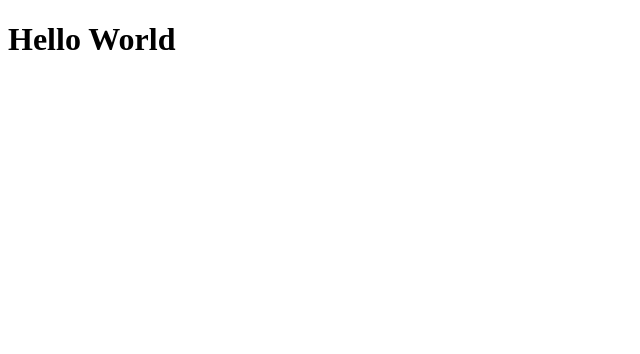
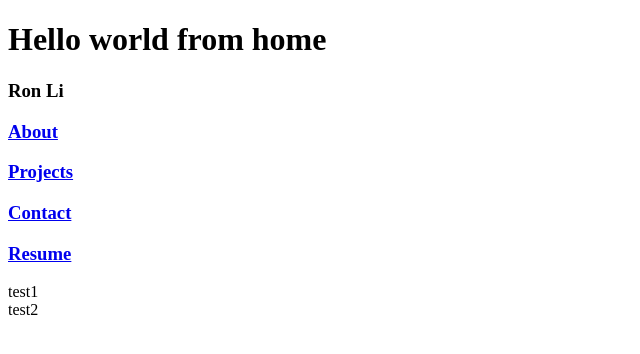
Before and after one commit to RunEMC/PersonalWebsiteReact, a React app: page / in a window 1280 px wide. Shown: the top 354 px of the page, without its empty margins (0-640 px from the left). Built offline with nearby package versions, Linux system fonts and the light colour scheme; the HTML template or start-up script is replaced by a standard one.

Commit message:
Added basic routing with react-router and react-router-dom also added react-bootstrap and it's CDN import

```diff
--- a/package.json
+++ b/package.json
@@ -19,7 +19,10 @@
     "babel-preset-react": "^6.24.1",
     "express": "^4.16.2",
     "react": "^16.2.0",
+    "react-bootstrap": "^0.32.1",
     "react-dom": "^16.2.0",
+    "react-router": "^4.2.0",
+    "react-router-dom": "^4.2.2",
     "webpack": "^3.11.0",
     "webpack-dev-middleware": "^2.0.5"
   }
--- /dev/null
+++ b/src/Components/About.js
@@ -0,0 +1,7 @@
+import React from 'react';
+
+const About = () => (
+  <h1>Hello World from about</h1>
+);
+
+export default About;
--- /dev/null
+++ b/src/Components/App.js
@@ -0,0 +1,13 @@
+import React from 'react';
+import { Switch, Route } from 'react-router-dom';
+import Home from './Home';
+import About from './About';
+
+const App = () => (
+  <Switch>
+    <Route exact path="/" component={Home}/>
+    <Route path="/about" component={About}/>
+  </Switch>
+);
+
+export default App;
--- /dev/null
+++ b/src/Components/Home.js
@@ -0,0 +1,38 @@
+import React from 'react';
+import { Link } from 'react-router-dom';
+import { Grid, Row, Col } from 'react-bootstrap';
+import Panel from './Panel';
+
+const Home = () => (
+  <div>
+    <h1>Hello world from home</h1>
+    <nav>
+      <Panel title="Ron Li" />
+      <Link to="/about">
+        <Panel title="About" />
+      </Link>
+      <Link to="/about">
+        <Panel title="Projects" />
+      </Link>
+      <Link to="/about">
+        <Panel title="Contact" />
+      </Link>
+      <Link to="/about">
+        <Panel title="Resume" />
+      </Link>
+    </nav>
+
+    <Grid>
+      <Row>
+        <Col xs={12} md={8}>
+          test1
+        </Col>
+        <Col xs={6} md={4}>
+          test2
+        </Col>
+      </Row>
+    </Grid>
+  </div>
+);
+
+export default Home;
--- /dev/null
+++ b/src/Components/Panel.js
@@ -0,0 +1,21 @@
+import React from "react";
+
+const PanelInner = props => (
+  <div>
+    <h3>{props.title}</h3>
+  </div>
+);
+
+const Panel = props => (
+  <div>
+    <PanelInner title={props.title} />
+    {/*
+      <img
+        name={"panel-bg"}
+        src={"https://i.ytimg.com/vi/XKJyRfbvDLg/hqdefault.jpg"}
+        alt={"test"}
+      />*/}
+  </div>
+);
+
+export default Panel;
--- a/src/main.js
+++ b/src/main.js
@@ -1,9 +1,13 @@
 import React from 'react';
 import ReactDOM from 'react-dom';
+import { BrowserRouter } from 'react-router-dom';
 import Counter from './Counter';
+import App from './Components/App';
 
 const Init = () => (
-  <h1>Hello World</h1>
+  <BrowserRouter>
+    <App />
+  </BrowserRouter>
 )
 
 
```
Also changed, not shown: 3 other files (tests, documents, lock files or other folders).
